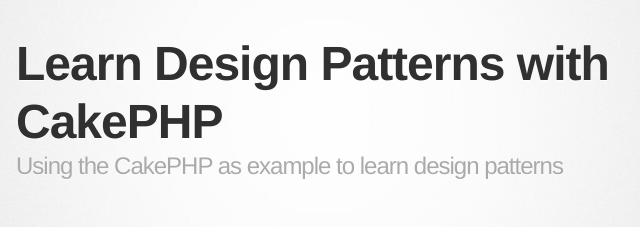
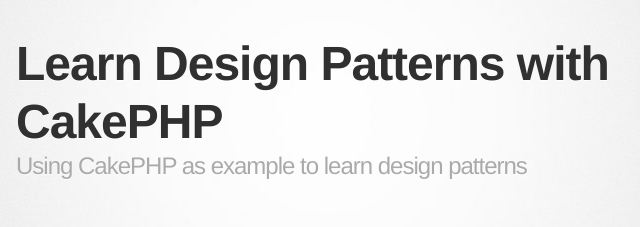
Before and after one commit to simkimsia/learn-design-patterns-with-cakephp, a plain HTML site: page index.html in a window 1280 px wide. Shown: the top 227 px of the page, 314-954 px from the left. Drawn offline with Linux system fonts and the light colour scheme; a web font is replaced by a local one.

Commit message:
remove The from the sub heading

```diff
--- a/index.html
+++ b/index.html
@@ -19,7 +19,7 @@
 
         <header>
           <h1>Learn Design Patterns with CakePHP</h1>
-          <h2>Using the CakePHP as example to learn design patterns </h2>
+          <h2>Using CakePHP as example to learn design patterns </h2>
         </header>
 
         <hr>
```
